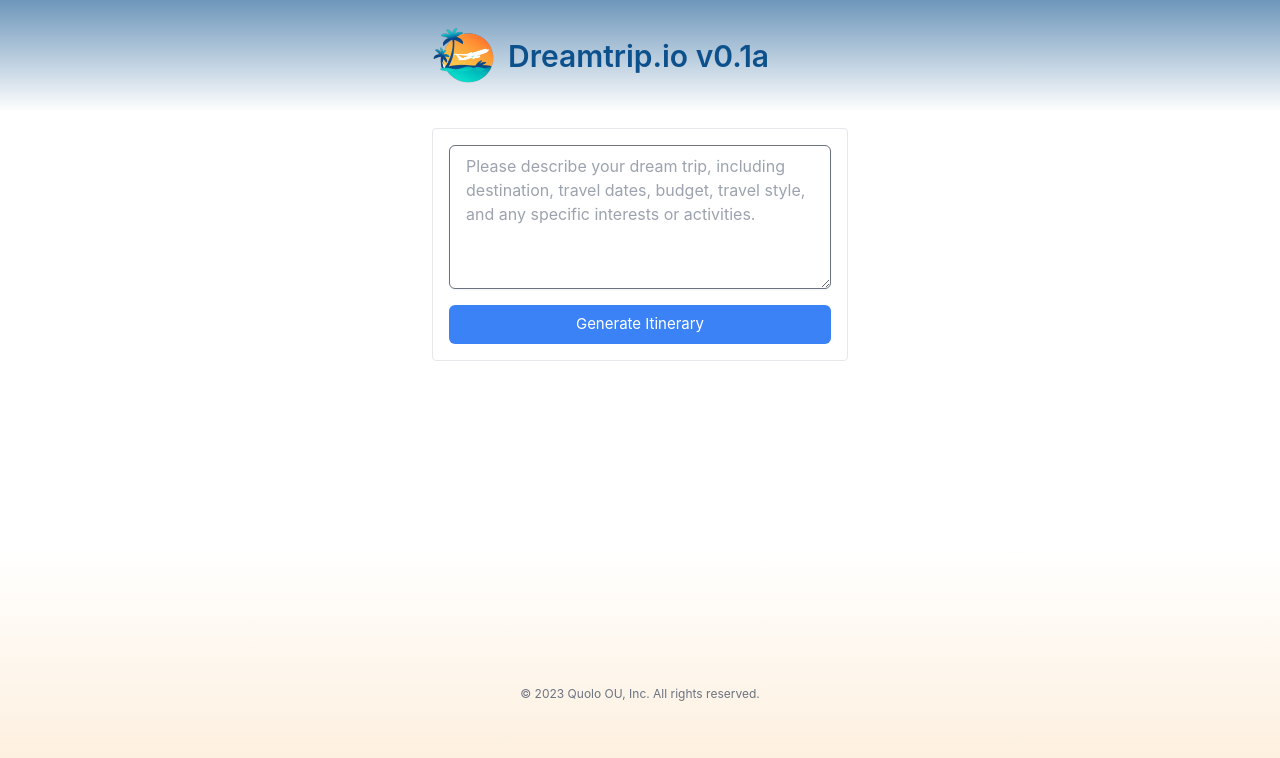
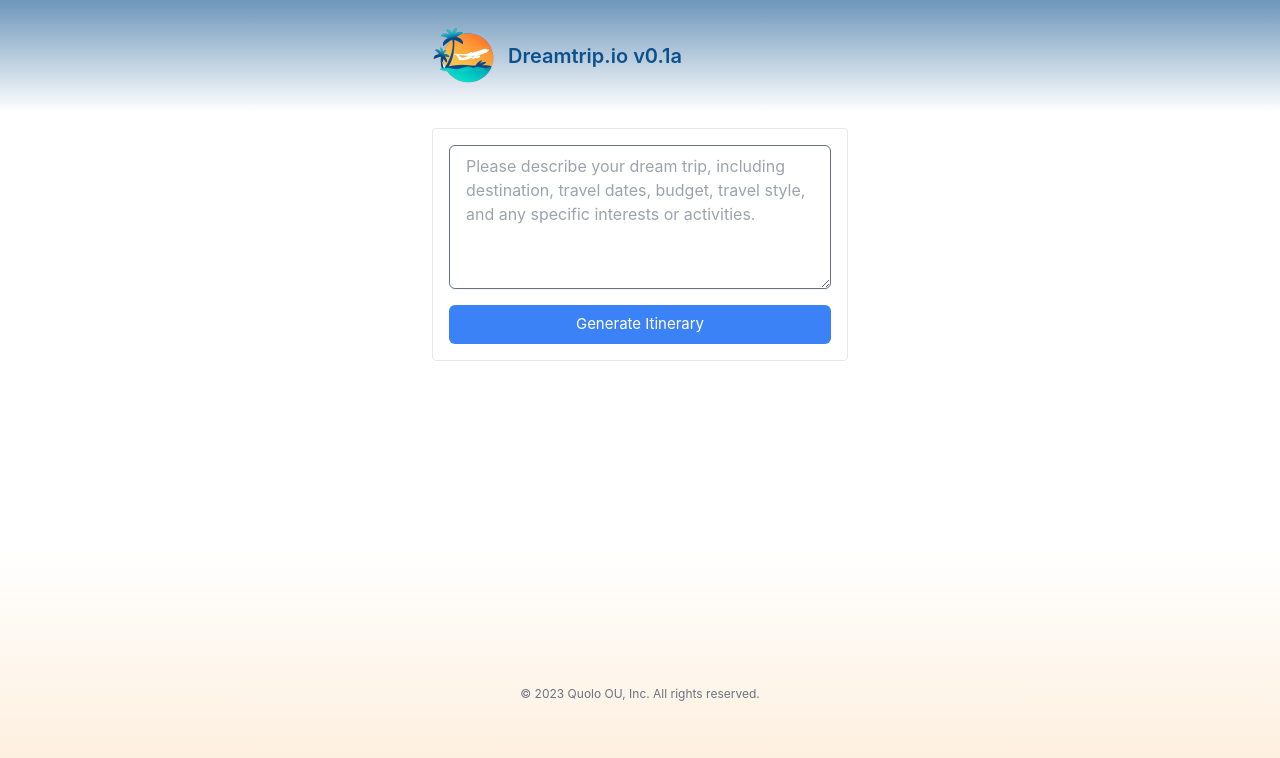
Before and after one commit to TimothyMostert/gpt-project-frontend, a Vue app: page / in a window 1280 px wide. Shown: the top 758 px of the page. Built offline with nearby package versions, Linux system fonts and the light colour scheme; no server answers.

Commit message:
changed header size

```diff
--- a/src/components/layout/AppHeader.vue
+++ b/src/components/layout/AppHeader.vue
@@ -7,7 +7,7 @@
           class=" h-16 mr-3"
           alt="Flowbite Logo"
         />
-        <span class="self-center text-3xl font-semibold whitespace-nowrap text-primaryBlue"
+        <span class="self-center text-xl font-semibold whitespace-nowrap text-primaryBlue"
           >Dreamtrip.io v0.1a</span
         >
       </a>
```
